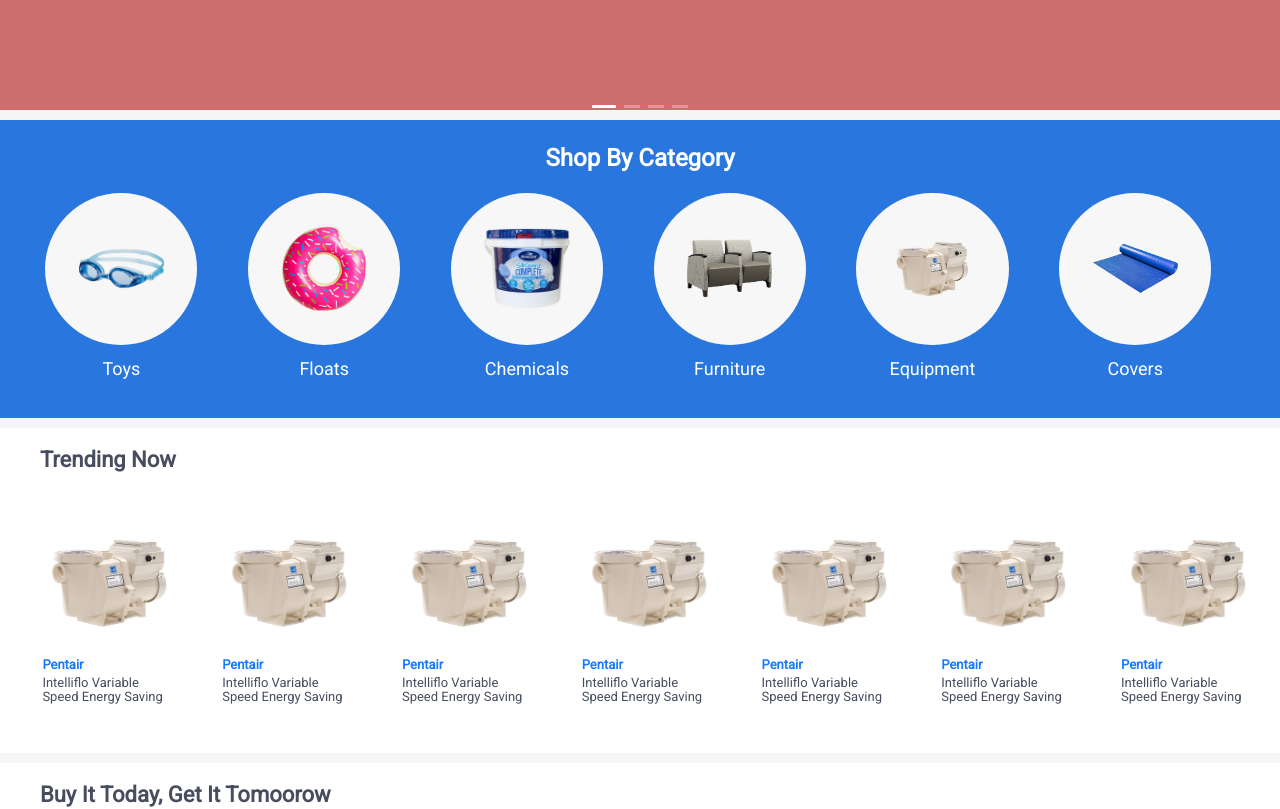
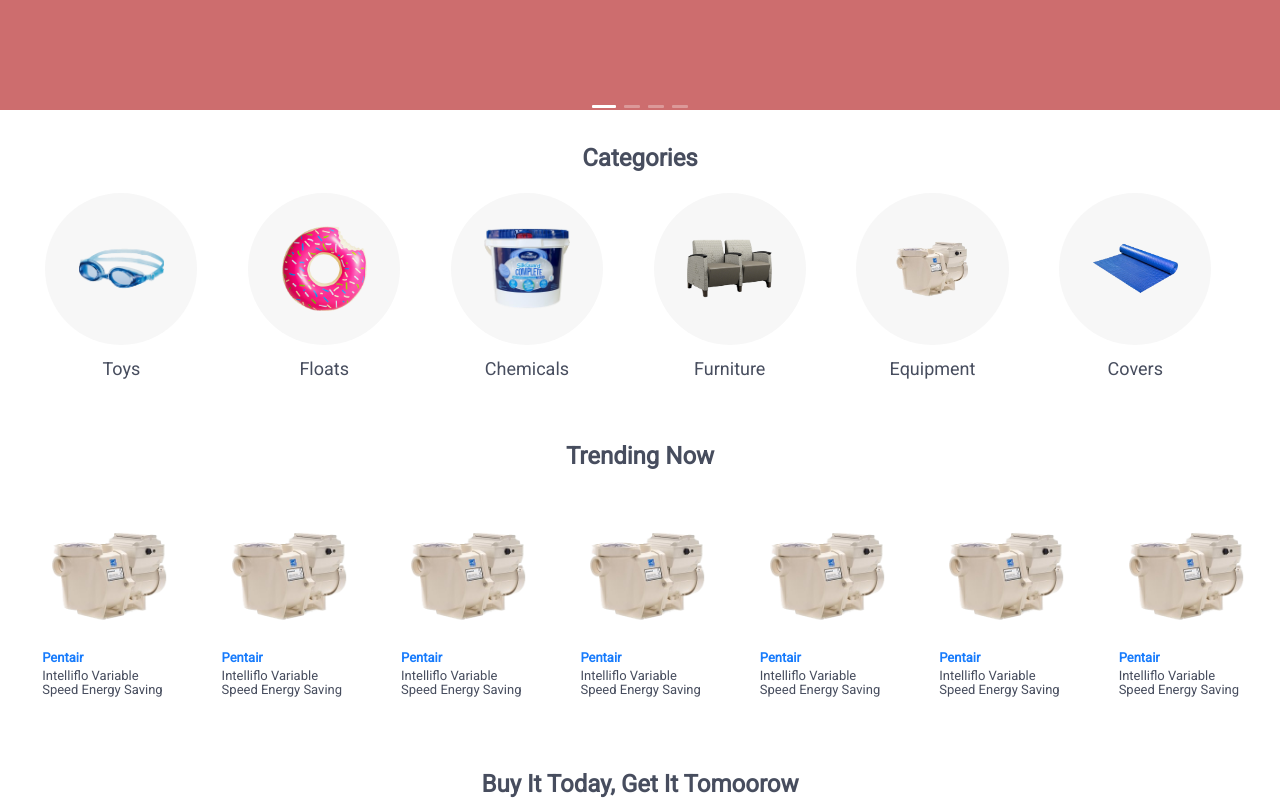
Before and after one commit to swimli-org/fe, a React (Create React App) app: page / in a window 1280 px wide. Shown: the part 340-1149 px from the top of the page. Built offline with nearby package versions, Linux system fonts and the light colour scheme.

Commit message:
Revert "Fixed footer"

```diff
--- a/src/App.js
+++ b/src/App.js
@@ -27,7 +27,7 @@ console.log(auth)
 
       <TrendingContentTab title='Trending Now' />
       <TrendingContentTab title='Buy It Today, Get It Tomoorow' />
-      <TrendingContentTab title='Recommended For You' />
+      <TrendingContentTab title='New Releases' />
       <TrendingContentTab title='Summer Fun' />
     </div>
   );
--- a/src/components/Carousel.js
+++ b/src/components/Carousel.js
@@ -25,11 +25,9 @@ export default function CarouselSlider() {
     <div className='slider-image'>
       <img src={pool}></img>
     </div>
-      <div className='slider-image'>
-
+    <div className='slider-image' style={{backgroundColor: "red"}}>
     </div>
     <div className='slider-image'>
-
     </div>
   </Carousel>
     )
--- a/src/components/CategoriesTab.js
+++ b/src/components/CategoriesTab.js
@@ -15,9 +15,9 @@ import covers from '../assets/category-images/covers.png'
 const CategoriesTab = (props) => {
     return (
         <div className='categoriesContainer'>
-            <div className='categoriesContainerTitle'>Shop By Category</div>
+            <div className='categoriesContainerTitle'>Categories</div>
 
-            <div className='categoriesContentBody'>
+            <div className='trendingContentBody'>
                 <Link to='/toys'>
                     <div className='categoriesItemContainer'>
                         <div className='categoriesItemImage'>
--- a/src/components/TrendingContentTab.js
+++ b/src/components/TrendingContentTab.js
@@ -12,7 +12,7 @@ import intelliflo from '../assets/products/intelliflo.png'
 
 const TrendingContentTab = (props) => {
     return (
-        <div className='trendingContentContainer' style={{backgroundColor: props.bgColor}}>
+        <div className='trendingContentContainer'>
             <div className='trendingContentTitle'>{props.title}</div>
 
             <div className='trendingContentBody'>
--- a/src/styles/App.css
+++ b/src/styles/App.css
@@ -2,7 +2,7 @@
 body{
   font-family: roboto;
   color: #363636;
-  background: #f5f5f5;
+  background: #FFFFFF;
 }
 *{
   margin: 0;
@@ -10,7 +10,7 @@ body{
 }
 .App{
   width: 100%;
-  min-height: 100vh;
+  min-height: 1000px;
   height: auto;
   position: relative;
 }
@@ -20,7 +20,7 @@ body{
   height: auto;
   position: relative;
   overflow: hidden;
-  padding-bottom: 40px;
+  padding-bottom: 140px;
 }
 .container h1{
   margin: 20px 0 10px 15px;
--- a/src/styles/Footer.css
+++ b/src/styles/Footer.css
@@ -2,7 +2,6 @@
     width: 100%;
     height: auto;
     padding: 10px;
-    margin-top: 100px;
     background-color: #2f89fc;
     text-align: center;
     position: absolute;
--- a/src/styles/Tabs.css
+++ b/src/styles/Tabs.css
@@ -39,31 +39,31 @@
 /* CategoriesTab.js */
 .categoriesContainer{
     padding: 5px 0;
-    background: #2977DE;
-    color: #FFFFFF;
 }
 .categoriesContainerTitle{
     width: 100%;
     font-size: 24px;
     font-weight: bold;
+    color: #474D5E;
     text-align: center;
     padding: 0;
     padding-top: 10px;
     margin: 5px 0;
 }
-.categoriesContentBody{
+.trendingContentBody{
     width: 97%;
     height: auto;
     padding: 10px;
     margin: 0 0px 10px 10px;
+    background: #FFFFFF;
     overflow: hidden;
     overflow-x: scroll;
     white-space: nowrap;
 }
 .categoriesItemContainer{
     width: 16.6%;
+    color: #474D5E;
     float: left;
-    color: #FFFFFF;
 }
 .categoriesItemContainer:hover{
     text-decoration: underline;
@@ -93,26 +93,26 @@
 /* TrendingContentTab */
 .trendingContentContainer{
     padding: 5px 0;
-    margin: 10px 0;
-    background: #FFFFFF;
 }
 .trendingContentTitle{
     width: 100%;
-    font-size: 22px;
+    font-size: 24px;
     font-weight: bold;
     color: #474D5E;
-    text-align: left;
-    padding: 0 10px 0 40px;
-    margin: 10px 0;
+    text-align: center;
+    padding: 0;
+    padding-top: 10px;
+    margin: 5px 0;
 }
 .trendingContentBody{
+    width: 97%;
     height: auto;
     padding: 10px;
-    margin: 0 10px 10px 10px;
+    margin: 0 0px 10px 10px;
+    background: #FFFFFF;
     overflow: hidden;
     overflow-x: scroll;
     white-space: nowrap;
-    background: #FFFFFF;
 }
 .trendingItemContainer{
     width: 155px;
```
Lines whose indentation alone changed are shown as unchanged.
